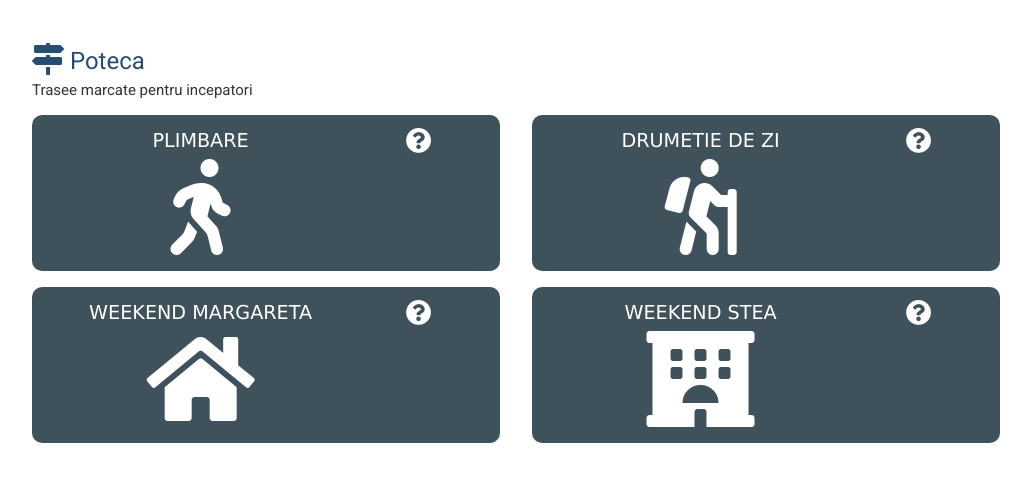
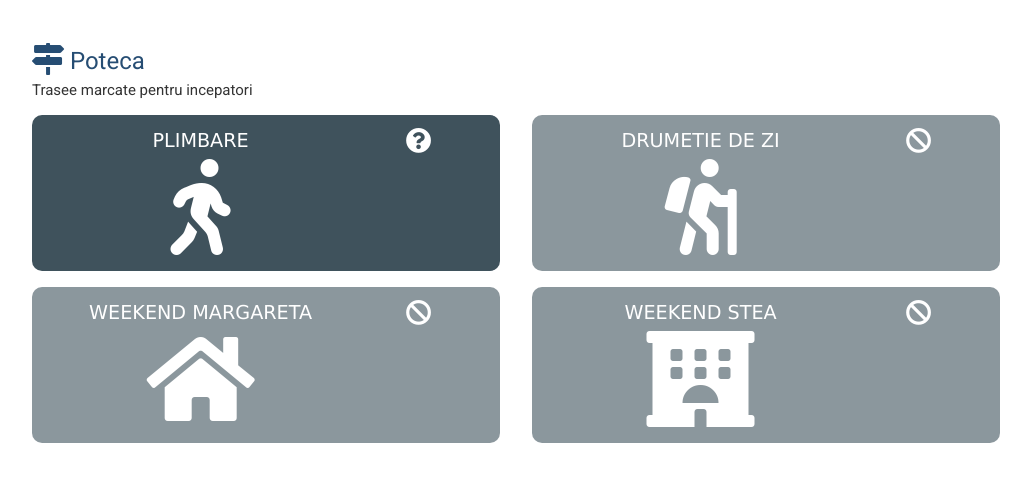
Before and after one commit to breugen/pantofar, an Angular app: page /dashboard in a window 1280 px wide. Shown: the top 482 px of the page, without its empty margins (16-1047 px from the left). Built offline with nearby package versions, Linux system fonts and the light colour scheme; what angular-in-memory-web-api would draw is missing.

Commit message:
Temporary disable some home buttons until we have a proper DB

```diff
--- a/src/app/dashboard/dashboard.component.css
+++ b/src/app/dashboard/dashboard.component.css
@@ -38,6 +38,12 @@ a {
   flex: 45%;
 }
 
+/* temporary until we have a bigger DB for more trails.  */
+a:not(:first-child) {
+  opacity: 0.6;
+  pointer-events: none;
+}
+
 a > div:first-child {
   width: 70%;
 }
--- a/src/app/dashboard/dashboard.component.html
+++ b/src/app/dashboard/dashboard.component.html
@@ -15,7 +15,7 @@
       <i class="fas fa-hiking fa-5x"></i>
     </div>
     <div class="details">
-      <i class="fas fa-question-circle fa-lg"></i>
+      <i class="fas fa-ban fa-lg"></i>
     </div>
   </a>
   <a routerLink="/trails/3">
@@ -24,7 +24,7 @@
       <i class="fas fa-home fa-5x"></i>
     </div>
     <div class="details">
-      <i class="fas fa-question-circle fa-lg"></i>
+      <i class="fas fa-ban fa-lg"></i>
     </div>
   </a>
   <a routerLink="/trails/4">
@@ -33,7 +33,7 @@
       <i class="fas fa-hotel fa-5x"></i>
     </div>
     <div class="details">
-      <i class="fas fa-question-circle fa-lg"></i>
+      <i class="fas fa-ban fa-lg"></i>
     </div>
   </a>
 </div>
```
